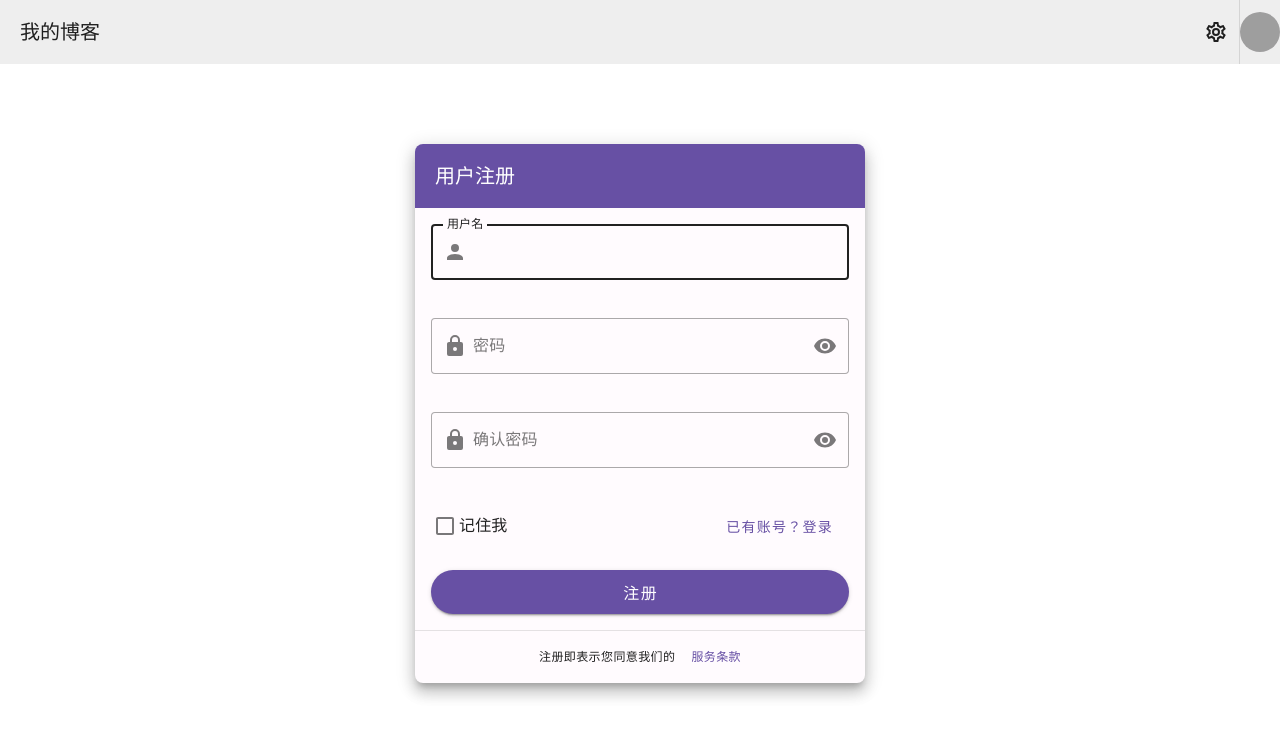
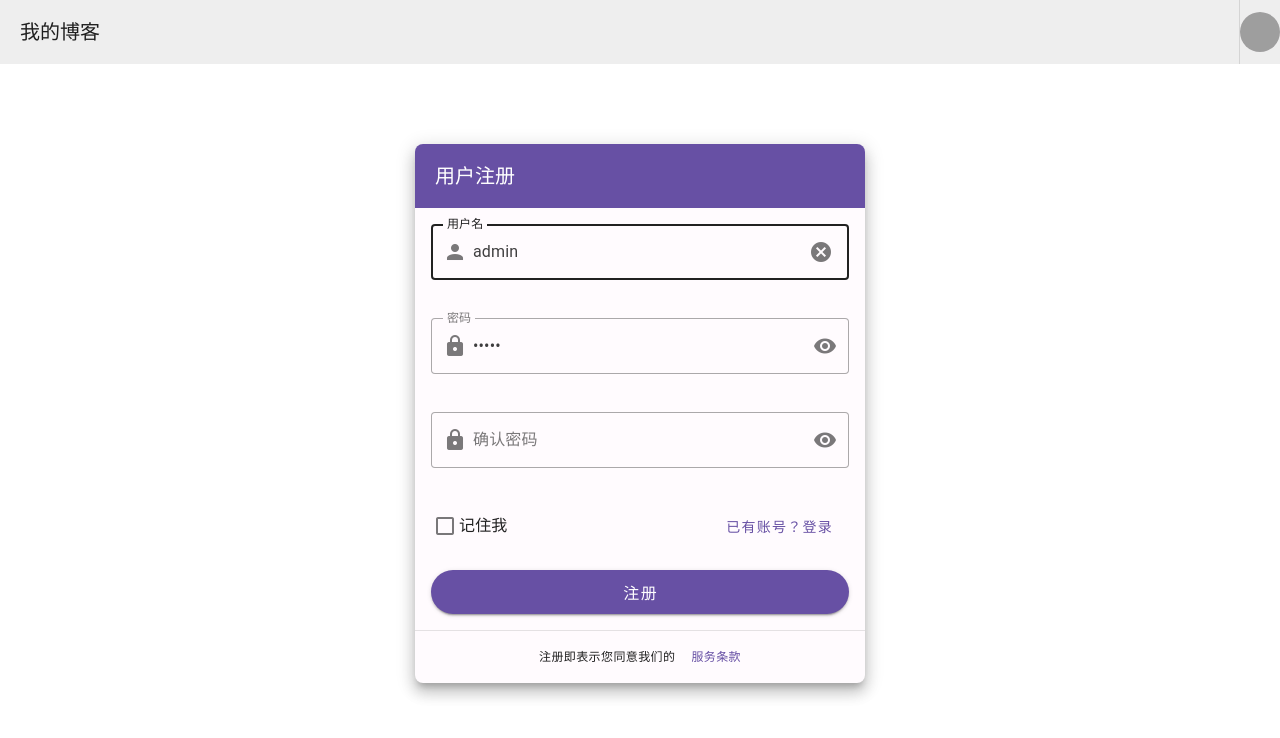
Before and after one commit to llc141525/MyBlog, a Vue app in the folder web/: page /auth/Register in a window 1280 px wide. Shown: the top 738 px of the page. Built offline with nearby package versions, Linux system fonts and the light colour scheme; no server answers; grey boxes are pictures that could not be loaded; a small style sheet from the web is missing.

Commit message:
文章类型自动导入完成

```diff
--- a/web/src/components/ArticleCard.vue
+++ b/web/src/components/ArticleCard.vue
@@ -15,7 +15,7 @@
         class="ma-2"
         color="primaryContainer"
         label
-        :prepend-icon="mdiAccount"
+        prepend-icon="mdiAccount"
         size="small"
       >
         {{ props.article.usersId }}
@@ -33,7 +33,7 @@
 
     <v-card-actions class="px-4">
       <v-btn
-        :append-icon="mdiArrowRight"
+        append-icon="mdiArrowRight"
         color="primary"
         size="small"
         to="/article/1"
@@ -45,13 +45,13 @@
       <v-spacer />
 
       <div class="d-flex align-center text-medium-emphasis text-caption">
-        <v-icon class="me-1" :icon="mdiCalendar" size="small" />
+        <v-icon class="me-1" icon="mdiCalendar" size="small" />
         <span class="me-4">{{ props.article.createTime }}</span>
 
-        <v-icon class="me-1" :icon="mdiComment" size="small" />
+        <v-icon class="me-1" icon="mdiComment" size="small" />
         <span class="me-4">{{ props.article.commentLength }}</span>
 
-        <v-icon class="me-1" :icon="mdiEye" size="small" />
+        <v-icon class="me-1" icon="mdiEye" size="small" />
         <span>1.2k</span>
       </div>
     </v-card-actions>
@@ -60,11 +60,12 @@
 
 <script lang="ts" setup>
 
-  // import { mdiAccount, m diArrowRight, mdiCalendar, mdiComment, mdiEye } from '@mdi/js';
-  // import type { ArticleHomeResponse } from '@/types';
-  // import { ref } from 'vue';
+
+  // import { mdiAccount, mdiArrowRight, mdiCalendar, mdiComment, mdiEye } from '@mdi/js';
+
   const props = defineProps<{ cnt: number, article:ArticleHomeRes }>();
   const hover = ref(false);
+
 
 </script>
 
--- a/web/src/components/ArticleHome.vue
+++ b/web/src/components/ArticleHome.vue
@@ -31,7 +31,8 @@
   import type { ArticleDetailResponse } from '@/types';
 
   import { defaultFactory } from '@/types/factory';
-  const articleDetail = ref<ArticleDetailResponse>(defaultFactory.defaultArticleDetailRes({}))
+
+  const articleDetail = ref<ArticleDetailRes>(defaultFactory.defaultArticleDetailResponse())
   const article = async ()=>{
     try{
       const res = await articleApi.getArticleDetail(9) as ArticleDetailResponse
--- a/web/src/components/Tests.vue
+++ b/web/src/components/Tests.vue
@@ -154,7 +154,7 @@
   // 测试文章所用的值
   const articleHome = ref<Pageable<ArticleHomeResponse>>()
   const articleDetail = ref<ArticleDetailResponse>()
-  const createArticleVar = ref<CreateArticleRequest>(defaultFactory.createDefaultArticle({}))
+  const createArticleVar = ref<CreateArticleRequest>(defaultFactory.defaultCreateArticle({}))
   const updateArticleVar = ref<UpdateArticleRequest>(defaultFactory.defaultUpdateArticle({}))
   const deleteArticleId = ref(0)
   const getArticleDetailId = ref(1)
@@ -185,7 +185,7 @@
 
   // 评论有关接口
 
-  const createCommentVar = ref<CreateCommentRequest>(defaultFactory.createDefaultComment({}))
+  const createCommentVar = ref<CreateCommentRequest>(defaultFactory.defaultCreateComment({}))
   const deleteCommentId = ref(2)
   const getComment = async () => {
     comment.value = await commentApi.getComment(createCommentVar.value.articleId)
--- a/web/src/pages/auth/FogetPa.vue
+++ b/web/src/pages/auth/FogetPa.vue
@@ -21,7 +21,7 @@
 
         <v-text-field
           v-model="newPassword"
-          :append-icon="showPassword ? mdiEyeOff : mdiEye"
+          append-icon="showPassword ? mdiEyeOff : mdiEye"
           class="mb-4"
           clearable
           label="新密码"
@@ -73,7 +73,6 @@
 </template>
 
 <script lang="ts" setup>
-  import { mdiEye, mdiEyeOff } from '@mdi/js';
   import { ref } from 'vue';
   const showConfirmPassword = ref(false)
 
--- a/web/src/pages/auth/Login.vue
+++ b/web/src/pages/auth/Login.vue
@@ -17,18 +17,18 @@
           :error="formHasError"
           :error-messages="errorMessage"
           label="用户名"
-          :prepend-inner-icon="mdiAccount"
+          prepend-inner-icon="mdi-account"
           required
           :rules="usernameRules"
           variant="outlined"
         />
         <v-text-field
           v-model="userVar.password"
-          :append-inner-icon="showPassword ? mdiEyeOff : mdiEye"
+          :append-inner-icon="showPassword ? 'mdi-eye-off' : 'mdi-eye'"
           :error="formHasError"
           :error-messages="errorMessage"
           label="密码"
-          :prepend-inner-icon="mdiLock"
+          prepend-inner-icon="mdi-lock"
           required
           :rules="passwordRules"
           :type="showPassword ? 'text' : 'password'"
@@ -73,7 +73,6 @@
 
 <script setup lang="ts">
   import { ref } from 'vue'
-  import { mdiAccount, mdiEye, mdiEyeOff, mdiLock } from '@mdi/js';
   const rememberMe = ref(false)
   const showPassword = ref(false)
   const loading = ref(false)
--- a/web/src/pages/auth/Register.vue
+++ b/web/src/pages/auth/Register.vue
@@ -17,7 +17,7 @@
           :error="formHasError"
           :error-messages="errorMessage"
           label="用户名"
-          :prepend-inner-icon="mdiAccount"
+          prepend-inner-icon="mdi-account"
           required
           :rules="usernameRules"
           :success="registerSuccess"
@@ -26,12 +26,12 @@
 
         <v-text-field
           v-model="userVar.password"
-          :append-inner-icon="showPassword ? mdiEyeOff : mdiEye"
+          :append-inner-icon="showPassword ? 'mdi-eye-off' : 'mdi-eye'"
           class="mb-4"
           :error="formHasError"
           :error-messages="errorMessage"
           label="密码"
-          :prepend-inner-icon="mdiLock"
+          prepend-inner-icon="mdi-lock"
           required
           :rules="passwordRules"
           :type="showPassword ? 'text' : 'password'"
@@ -41,12 +41,12 @@
 
         <v-text-field
           v-model="confirmPassword"
-          :append-inner-icon="showConfirmPassword ? mdiEyeOff : mdiEye"
+          :append-inner-icon="showConfirmPassword ? 'mdi-eye-off' : 'mdi-eye'"
           class="mb-4"
           :error="formHasError"
           :error-messages="errorMessage"
           label="确认密码"
-          :prepend-inner-icon="mdiLock"
+          prepend-inner-icon="mdi-lock"
           required
           :rules="confirmPasswordRules"
           :type="showConfirmPassword ? 'text' : 'password'"
@@ -91,7 +91,6 @@
 
 <script lang="ts" setup>
   import { ref } from 'vue'
-  import { mdiAccount, mdiEye, mdiEyeOff, mdiLock } from '@mdi/js';
   const confirmPassword = ref('')
   const rememberMe = ref(false)
   const showPassword = ref(false)
@@ -118,14 +117,11 @@
     (v:string) => v === userVar.value.password || '密码不匹配',
   ]
 
-
-  import type {
-    UsersRequest,
-    UsersResponse,
-  } from '@/types';
   import { usersApi } from '@/api/users';
   import { defaultFactory } from '@/types/factory.ts'
-  const userVar = ref<UsersRequest>(defaultFactory.defaultUsers())
+  import type { UsersRequest, UsersResponse } from '@/types'
+
+  const userVar = ref<UsersRequest>(defaultFactory.defaultCreateUsers())
   const user = ref<UsersResponse>()
   const register = async () => {
     loading.value = true
@@ -134,7 +130,7 @@
       loading.value = false
       errorMessage.value = ''
       formHasError.value = false
-      userVar.value = defaultFactory.defaultUsers()
+      // userVar.value = defaultFactory.defaultUsers()
       registerSuccess.value = true
       router.push('/auth/Login')
     }catch(e){
--- a/web/src/plugins/vuetify.ts
+++ b/web/src/plugins/vuetify.ts
@@ -11,7 +11,7 @@ import 'vuetify/styles'
 // Composables
 import { createVuetify } from 'vuetify'
 import { md3 } from 'vuetify/blueprints'
-import { aliases, mdi } from 'vuetify/iconsets/mdi-svg' // 注意这里, 默认导入是 vuetify/iconsets/mdi 这样就错了
+import { aliases, mdi } from 'vuetify/iconsets/mdi' // 注意这里, 默认导入是 vuetify/iconsets/mdi 这样就错了
 
 // https://vuetifyjs.com/en/introduction/why-vuetify/#feature-guides
 export default createVuetify({
--- a/web/src/types/factory.ts
+++ b/web/src/types/factory.ts
@@ -1,48 +1,18 @@
 import type {
   ArticleDetailResponse,
   ArticleHomeResponse,
+  BaseResponse,
   CreateArticleRequest,
   CreateCommentRequest,
-  UpdateArticleRequest,
-  UsersRequest,
+  ErrorResponse,
+  Pageable,
+  UpdateArticleRequest,UsersRequest,
+
 } from '@/types/index.ts'
 
 // 用于请求的默认数据
 export class defaultFactory {
-  static createDefaultArticle (defaults: Partial<CreateArticleRequest>) {
-    return {
-      title: '默认标题',
-      content: '默认内容',
-      cover_url: 'https://picsum.photos/200/300',
-      status: true,
-      ...defaults,
-    } satisfies CreateArticleRequest
-  }
-
-  static createDefaultComment (defaults: Partial<CreateCommentRequest>) {
-    return {
-      content: '默认内容',
-      articleId: 1,
-      ...defaults,
-    } satisfies CreateCommentRequest
-  }
-
-  static createDefaultUsers (defaults: Partial<UsersRequest>) {
-    return {
-      username: 'admin',
-      password: 'admin',
-      ...defaults,
-    } satisfies UsersRequest
-  }
-
-  static defaultUpdateUser (defaults: Partial<UsersRequest>) {
-    return {
-      username: '',
-      password: '',
-      ...defaults,
-    } satisfies UsersRequest
-  }
-
+  // 用于创建的请求的工厂函数
   static defaultUsers () {
     return {
       username: '',
@@ -50,18 +20,51 @@ export class defaultFactory {
     } satisfies UsersRequest
   }
 
-  static defaultUpdateArticle (defaults: Partial<UpdateArticleRequest>) {
+  static defaultCreateArticle ():CreateArticleRequest {
+    return {
+      title: '默认标题',
+      content: '默认内容',
+      cover_url: 'https://picsum.photos/200/300',
+      status: true,
+    }
+  }
+
+  static defaultCreateComment ():CreateCommentRequest {
+    return {
+      content: '默认内容',
+      articleId: 1,
+    }
+  }
+
+  static defaultCreateUsers ():UsersRequest {
+    return {
+      username: 'admin',
+      password: 'admin',
+
+    }
+  }
+
+  // 用于更新的请求的工厂函数
+  static defaultUpdateUser ():UsersRequest {
+    return {
+      username: '',
+      password: '',
+
+    }
+  }
+
+  static defaultUpdateArticle () : UpdateArticleRequest{
     return {
       articleId: 1,
       title: '默认标题',
       content: '默认内容',
       cover_url: 'https://picsum.photos/200/300',
       status: true,
-      ...defaults,
-    } satisfies UpdateArticleRequest
+    }
   }
 
-  static defaultArticleHomeRes (defaults: Partial<ArticleHomeResponse>) {
+  // 默认响应
+  static defaultArticleHomeResponse () {
     return {
       id: 1,
       title: '默认标题',
@@ -70,14 +73,14 @@ export class defaultFactory {
       createTime: '2021-01-01 00:00:00',
       updateTime: '2021-01-01 00:00:00',
       usersId: 1,
-      ...defaults,
+      commentLength:0,
     } satisfies ArticleHomeResponse
 
   }
 
-  static defaultArticleDetailRes (defaults: Partial<ArticleDetailResponse>) {
+  static defaultArticleDetailResponse () :ArticleDetailResponse{
     return {
-      ...defaults,
+
       id: 1,
       title: '默认标题',
       content: '默认内容',
@@ -89,7 +92,36 @@ export class defaultFactory {
       usersAvatarUrl: 'https://picsum.photos/200/300',
       commentIds: [1, 2, 3],
 
-    } satisfies ArticleDetailResponse
+    }
   }
 
+
+  static defaultBaseResponse (){
+    return{
+      code: 0,
+      data: null,
+      message: '',
+    }satisfies BaseResponse<unknown>
+  }
+
+  static defaultErrorResponse ():ErrorResponse {
+    return {
+      status: 0,
+      code: 0,
+      message: '',
+      data: null,
+    }
+  }
+
+  static defaultPageableResponse<T> ()
+    :Pageable<T>
+  {
+    return {
+      data: [] as T[],
+      totalPages: 1,
+      currentPage: 1,
+      totalElements: 0,
+      pageSize: 0,
+    }
+  }
 }
```
Also changed, not shown: web/src/auto-imports.d.ts (+16 -1 lines), web/src/global.d.ts (+27 -4 lines), web/.eslintrc-auto-import.json, web/vite.config.mts.
